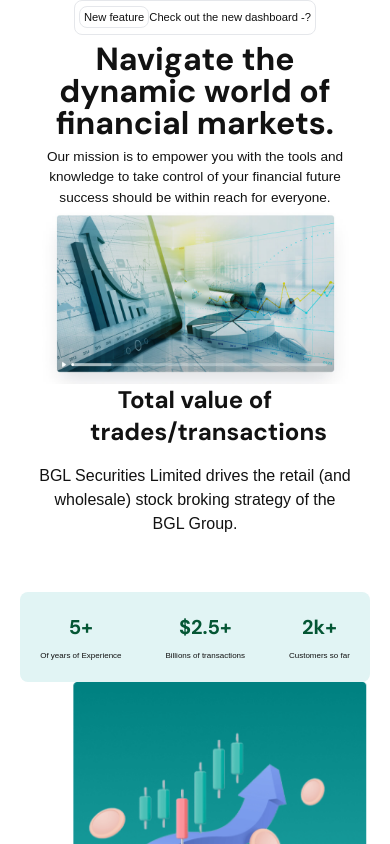
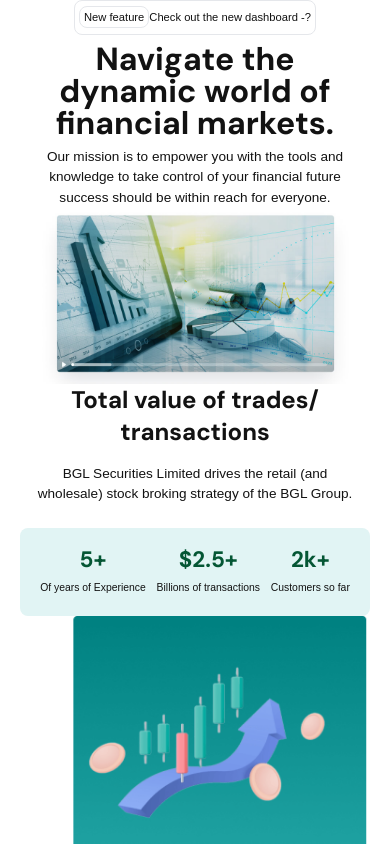
Before and after one commit to IdrisDY/BG-SEC, a Next.js app: page / in a window 390 px wide. Shown: the top 844 px of the page. Built offline with nearby package versions, Linux system fonts and the light colour scheme; a web font is replaced by a local one.

Commit message:
add font trades section

```diff
--- a/app/page.js
+++ b/app/page.js
@@ -50,46 +50,46 @@
       {/*  */}
       <section className={` flex flex-col gap-4 text-center`}>
         <h2
-          className={`${DMFont.className} text-[1.5rem] w-3/5 m-auto leading-8 font-[500] lg:text-[2.25rem] `}
+          className={`${DMFont.className} text-[1.5rem] m-auto leading-8 font-[500] lg:text-[2.25rem] `}
         >
           {" "}
-          Total value of trades/transactions
+          Total value of trades/ <br /> transactions
         </h2>
         <p
-          className={`${pathWay.className} text-[1rem]  max-w-[90%] m-auto lg:text-[1rem]`}
+          className={`${pathWay.className} text-[.85rem]  max-w-[90%] m-auto lg:text-[1rem]`}
         >
           BGL Securities Limited drives the retail (and wholesale) stock broking
           strategy of the BGL Group.
         </p>
-        <div className=" p-[1.26rem] lg:p-16 rounded-lg mt-10  bg-[#E1F4F4]">
+        <div className=" p-[1.26rem] lg:p-16 rounded-lg mt-2 gap-4 bg-[#E1F4F4]">
           <div className=" lg:w-4/5 flex items-center justify-between  m-auto">
             <div className="flex flex-col gap-2">
               <span
-                className={`text-dark_green_90 ${DMFont.className} font-[700] lg:text-[3.75rem] text-[1.25em]`}
+                className={`text-dark_green_90 ${DMFont.className} leading-[1.5rem] font-[700] lg:text-[3.75rem] text-[1.4rem]`}
               >
                 5+
               </span>
-              <span className="text-[.5rem]  lg:text-[1rem]  ">
+              <span className="text-[.65rem]  lg:text-[1rem]  ">
                 Of years of Experience
               </span>
             </div>
             <div className="flex flex-col gap-2">
               <span
-                className={`text-dark_green_90 ${DMFont.className} font-[700] lg:text-[3.75rem] text-[1.25em]`}
+                className={`text-dark_green_90 ${DMFont.className} leading-[1.5rem] font-[700] lg:text-[3.75rem] text-[1.4rem]`}
               >
                 $2.5+
               </span>
-              <span className="text-[.5rem] lg:text-[1rem]">
+              <span className="text-[.65rem] lg:text-[1rem]">
                 Billions of transactions
               </span>
             </div>
             <div className="flex flex-col gap-2">
               <span
-                className={`text-dark_green_90 ${DMFont.className} font-[700] lg:text-[3.75rem] text-[1.25em]`}
+                className={`text-dark_green_90 ${DMFont.className} leading-[1.5rem] font-[700] lg:text-[3.75rem] text-[1.4rem]`}
               >
                 2k+
               </span>
-              <span className="text-[.5rem] lg:text-[1rem]">
+              <span className="text-[.65rem] lg:text-[1rem]">
                 Customers so far
               </span>
             </div>
```
